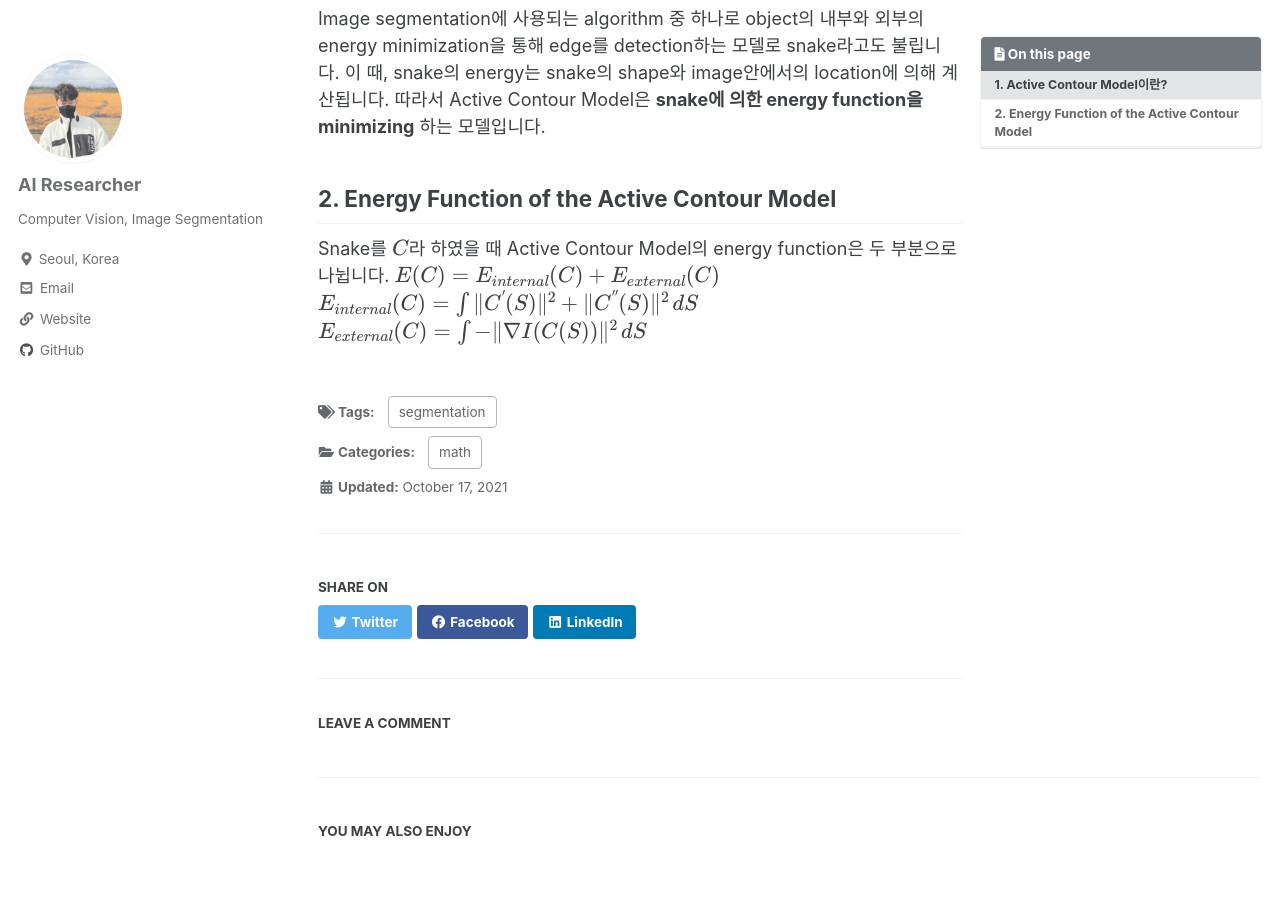
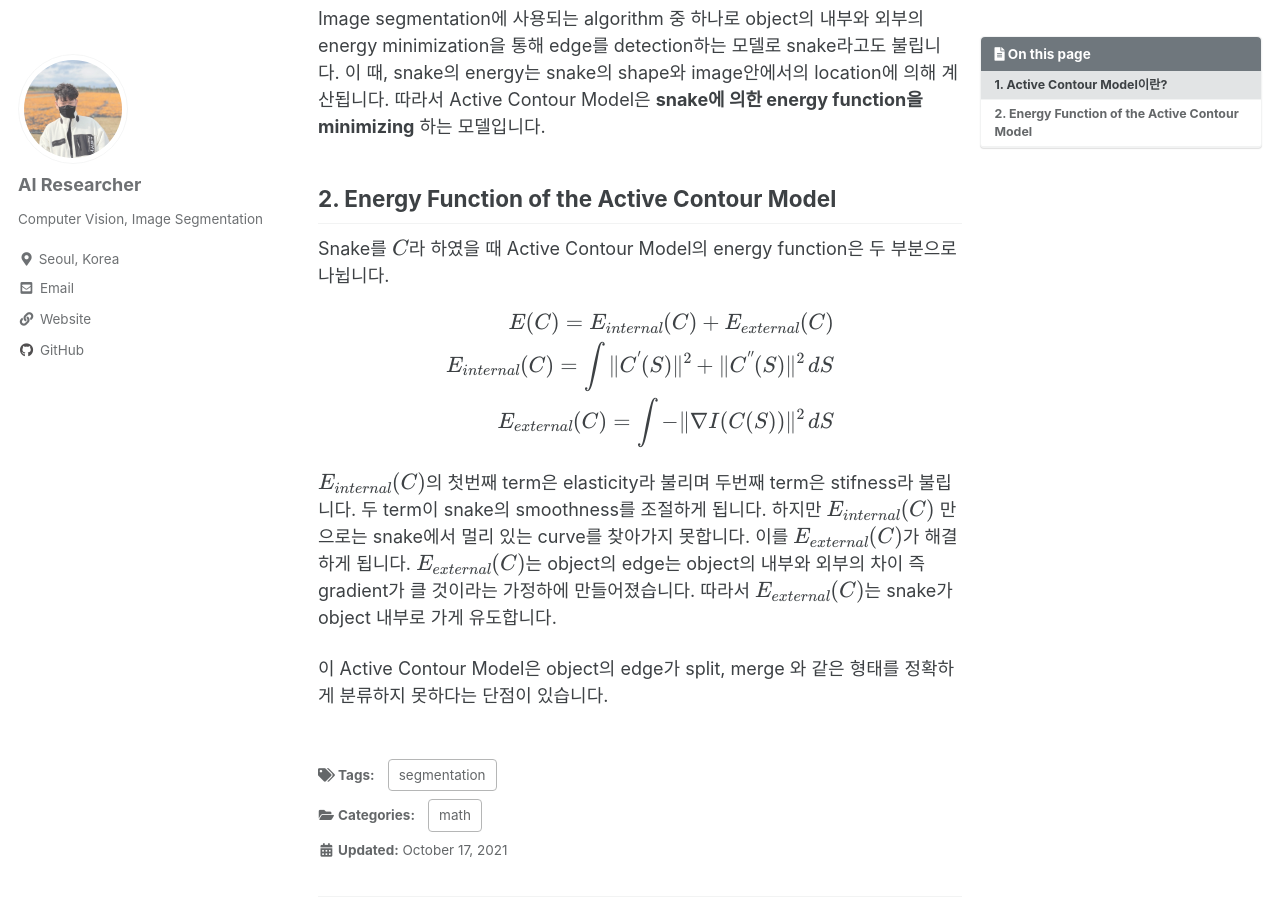
Before and after one commit to hytae1993/blog, a Jekyll site: the page built from _posts/2021-10-17-active_contour_model.md, in a window 1280 px wide and 900 px high, scrolled down 309 px. Built offline with Jekyll 4.4.1, drawn with Linux system fonts in a browser that asks for light colours; cached includes are drawn as plain includes; formulas are drawn with MathJax 3; comment, search, counter and statistics services are not loaded.

Commit message:
active contour model revised

```diff
--- a/_posts/2021-10-17-active_contour_model.md
+++ b/_posts/2021-10-17-active_contour_model.md
@@ -18,6 +18,15 @@ Image segmentation에 사용되는 algorithm 중 하나로 object의 내부와
 
 ## 2. Energy Function of the Active Contour Model
 Snake를 $C$라 하였을 때 Active Contour Model의 energy function은 두 부분으로 나뉩니다.
-$$ E(C) = E_{internal}(C) + E_{external}(C) $$
-$$ E_{internal}(C) = \int \|C^{'}(S)\|^2 + \|C^{''}(S)\|^2 \,dS $$
-$$ E_{external}(C) = \int -\|\nabla I(C(S))\|^2 \,dS $$
+
+$$
+\begin{aligned}
+E(C) = E_{internal}(C) + E_{external}(C) \\
+E_{internal}(C) = \int \|C^{'}(S)\|^2 + \|C^{''}(S)\|^2 \,dS \\
+E_{external}(C) = \int -\|\nabla I(C(S))\|^2 \,dS
+\end{aligned}
+$$
+
+$E_{internal}(C)$의 첫번째 term은 elasticity라 불리며 두번째 term은 stifness라 불립니다. 두 term이 snake의 smoothness를 조절하게 됩니다. 하지만 $E_{internal}(C)$ 만으로는 snake에서 멀리 있는 curve를 찾아가지 못합니다. 이를 $E_{external}(C)$가 해결하게 됩니다. $E_{external}(C)$는 object의 edge는 object의 내부와 외부의 차이 즉 gradient가 클 것이라는 가정하에 만들어졌습니다. 따라서 $E_{external}(C)$는 snake가 object 내부로 가게 유도합니다.
+
+이 Active Contour Model은 object의 edge가 split, merge 와 같은 형태를 정확하게 분류하지 못하다는 단점이 있습니다.
```
